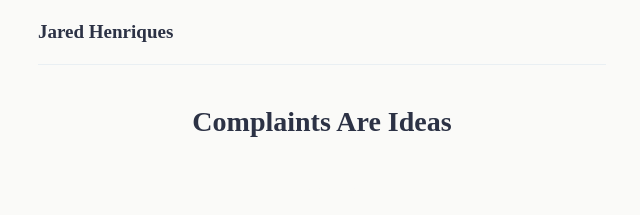
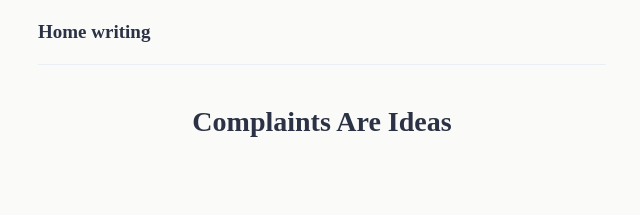
Before and after one commit to jaredhenriques/blog, a Jekyll site: the page built from _posts/2014-05-12-Complaints-Are-Ideas.md, in a window 1280 px wide. Shown: the top 215 px of the page, without its empty margins (318-958 px from the left). Built offline with Jekyll 4.4.1, drawn with Linux system fonts in a browser that asks for light colours; some web fonts are replaced; our own code applies the rules of GitHub Pages for plain Markdown files.

Commit message:
Update header.html

```diff
--- a/_includes/header.html
+++ b/_includes/header.html
@@ -7,7 +7,8 @@
         <div class='o-grid'>
           <div class='o-grid__col o-grid__col--3-4-s'>
             <div class='c-logo u-text-left'>
-              <a class='c-logo__link' href='https://jared.is/'>{{ site.title }}</a>
+              <a class='c-logo__link' href='https://jared.is/'>Home</a>
+              <a class='c-logo__link' href='https://jared.is/writing'>writing</a>
             </div>
           </div>
 
```
